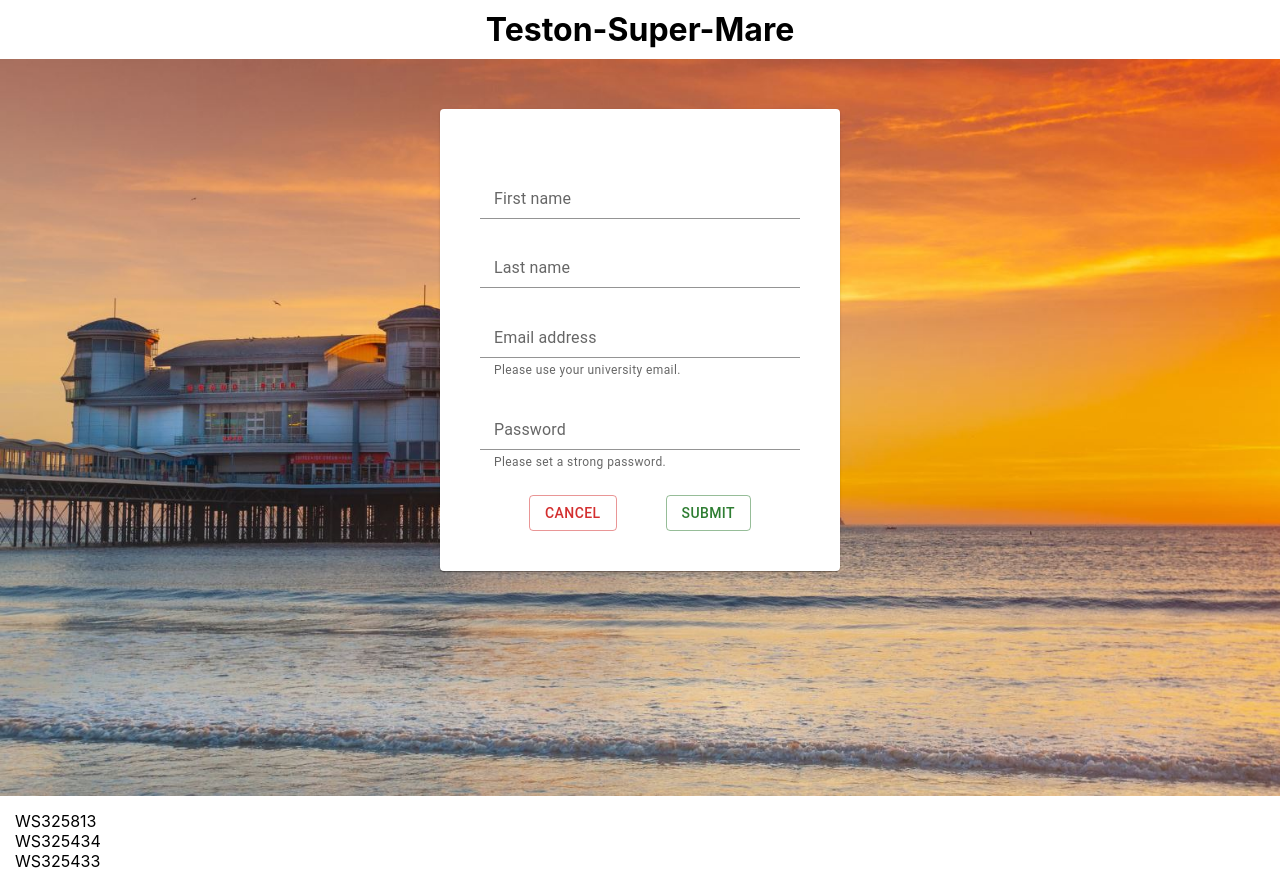
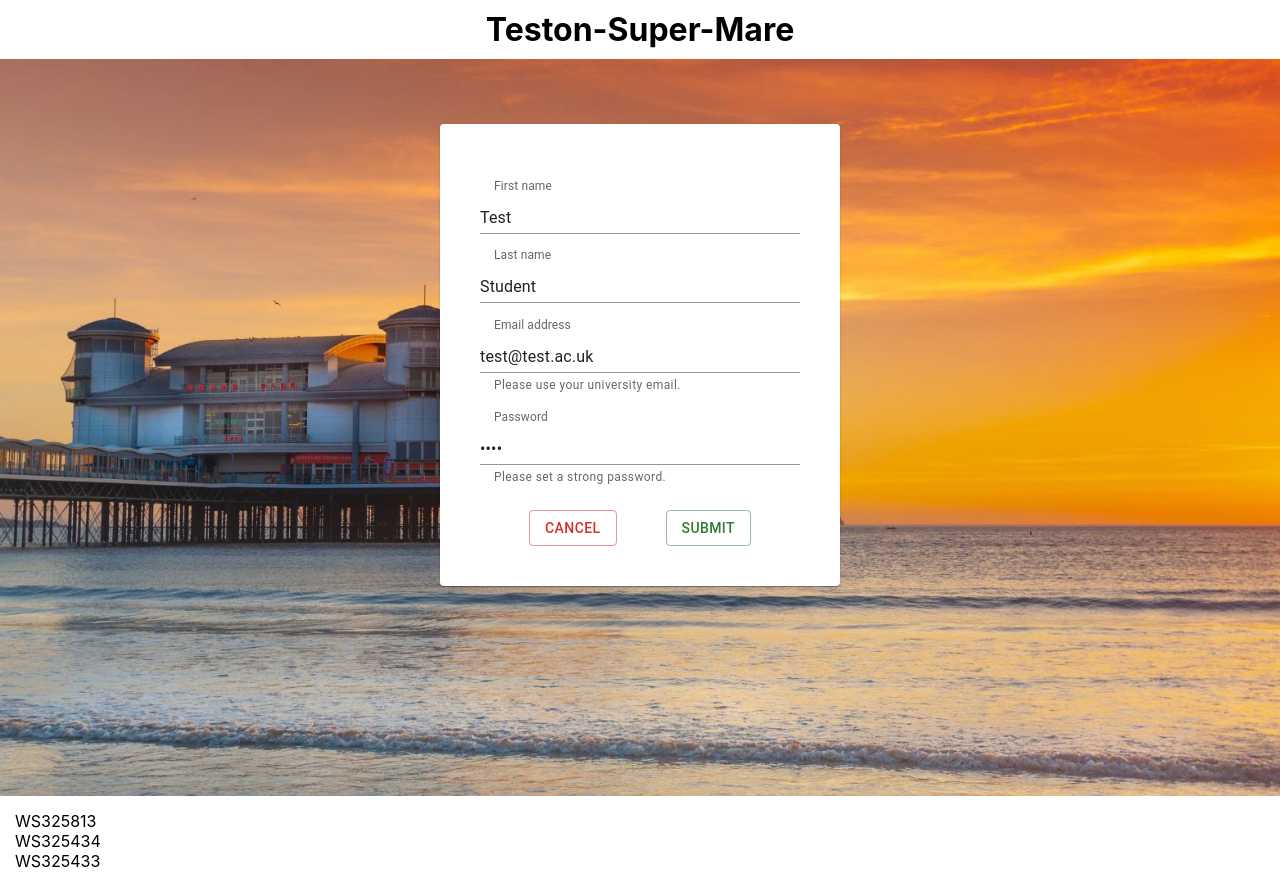
Before and after one commit to westoncollab/csd, a React (Create React App) app in the folder App/teston-super-mare/: page /signup in a window 1280 px wide. Built offline with nearby package versions, Linux system fonts and the light colour scheme.

Commit message:
success/error handling with alert

```diff
--- a/App/teston-super-mare/src/pages/Registration/Registration.css
+++ b/App/teston-super-mare/src/pages/Registration/Registration.css
@@ -2,7 +2,7 @@
     height: 60%;
     width: 320px;
     justify-content: space-around;
-    margin: auto 0;
+    margin: 15px auto auto;
 }
 .registration form {
     height: 100%;
--- a/App/teston-super-mare/src/pages/Registration/Registration.jsx
+++ b/App/teston-super-mare/src/pages/Registration/Registration.jsx
@@ -1,13 +1,14 @@
 import React, { useState } from 'react';
 import './Registration.css';
-import { FormControl, InputLabel, Input, FormHelperText, Button, Paper } from '@mui/material';
+import { FormControl, InputLabel, Input, FormHelperText, Button, Alert, AlertTitle, Paper } from '@mui/material';
 import RegistrationController from './Registration.controller';
 
 const Registration = () => {
-    const [firstName, setFirstName] = useState('');
-    const [lastName, setLastName] = useState('');
-    const [email, setEmail] = useState('');
-    const [password, setPassword] = useState('');
+    const [firstName, setFirstName] = useState('Test');
+    const [lastName, setLastName] = useState('Student');
+    const [email, setEmail] = useState('test@test.ac.uk');
+    const [password, setPassword] = useState('pass');
+    const [alert, setAlert] = useState('');
     const registrationController = new RegistrationController();
 
     function handleSubmit(event) {
@@ -16,15 +17,41 @@ const Registration = () => {
 
         // redirect new user or show error message
         registrationController.saveNewUser(firstName, lastName, email, password).then(result => {
-            console.log('success! redirect to login/dashboard');
-            console.log(result);
+            setAlert('success');
         }).catch (err => {
-            console.log('caught response:');
-            console.log(err.response);
+            if (err.response.data === 'duplicate') {
+                setAlert('duplicate');
+            } else {
+                setAlert('error');
+            }
         });
     }
 
-    return (<Paper className='registration'>
+    function handleInput(e, setter) {
+        if (alert !== '') {
+            setAlert('');
+        }
+        setter(e.target.value);
+    }
+
+    return (<>
+        {alert === 'duplicate' ?
+            <Alert severity='warning'>
+                <AlertTitle>A record already exists with the email {email}</AlertTitle>
+                Please log in instead. Contact an admin if this is a mistake or you have forgotten your password.
+            </Alert>
+        : alert === 'success' ?
+            <Alert severity='success'>
+                <AlertTitle>Success!</AlertTitle>
+                    Welcome, {firstName} {lastName}!
+            </Alert>
+        : alert === 'error' ?
+            <Alert severity='error'>
+                <AlertTitle>Error!</AlertTitle>
+                Please try again later.
+            </Alert>
+        : null}
+        <Paper className='registration'>
             <form className='column' onSubmit={handleSubmit}>
                 <div className='column form-inputs'>
                     <FormControl>
@@ -32,7 +59,7 @@ const Registration = () => {
                         <Input
                             id='firstName' name='firstName'
                             value={firstName}
-                        onChange={(e) => setFirstName(e.target.value)}
+                            onChange={(e) => handleInput(e, setFirstName)}
                             type='input'
                             required />
                     </FormControl>
@@ -41,7 +68,7 @@ const Registration = () => {
                         <Input
                             id='lastName' name='lastName'
                             value={lastName}
-                        onChange={(e) => setLastName(e.target.value)}
+                            onChange={(e) => handleInput(e, setLastName)}
                             type='input'
                             required />
                     </FormControl>
@@ -50,7 +77,7 @@ const Registration = () => {
                         <Input
                             id='email' name='email'
                             value={email}
-                        onChange={(e) => setEmail(e.target.value)}
+                            onChange={(e) => handleInput(e, setEmail)}
                             aria-describedby='emailHelper'
                             type='email'
                             required />
@@ -61,7 +88,7 @@ const Registration = () => {
                         <Input
                             id='password' name='password'
                             value={password}
-                        onChange={(e) => setPassword(e.target.value)}
+                            onChange={(e) => handleInput(e, setPassword)}
                             aria-describedby='passwordHelper'
                             type='password'
                             required />
@@ -77,7 +104,8 @@ const Registration = () => {
                     </Button>
                 </div>
             </form>
-    </Paper>);
+        </Paper>
+    </>);
 }
 
 export default Registration
```
Also changed, not shown: 1 other file (tests, documents, lock files or other folders). Lines whose indentation alone changed are shown as unchanged.
